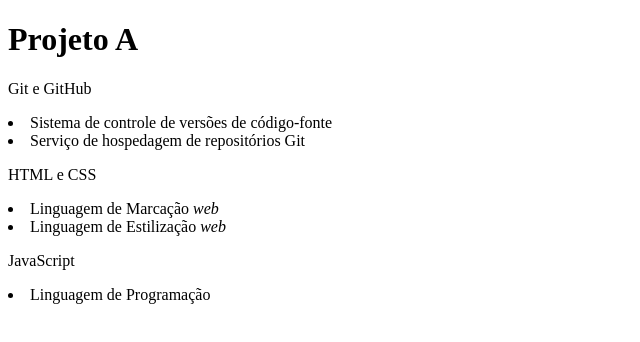
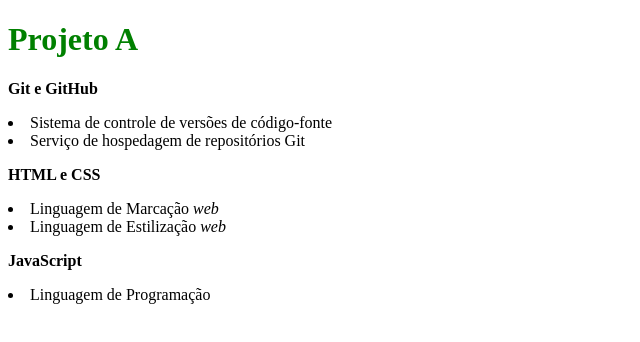
Before and after one commit to victorhugoricarte/git-tools-test, a plain HTML site: page index.html in a window 1280 px wide. Shown: the whole page, without its empty margins (0-640 px from the left). Drawn offline with Linux system fonts and the light colour scheme.

Commit message:
Adicionado elemento link e alterados elementos parágrafo do body em 'index.html'

```diff
--- a/index.html
+++ b/index.html
@@ -3,17 +3,18 @@
 <head>
     <meta charset="UTF-8">
     <meta name="viewport" content="width=device-width, initial-scale=1.0">
+    <link rel="stylesheet" href="styles.css">
     <title>Projeto A</title>
 </head>
 <body>
     <h1>Projeto A</h1>
-    <p>Git e GitHub</p>
+    <p><strong>Git e GitHub</strong></p>
     <li>Sistema de controle de versões de código-fonte</li>
     <li>Serviço de hospedagem de repositórios Git</li>
-    <p>HTML e CSS</p>
+    <p><strong>HTML e CSS</strong></p>
     <li>Linguagem de Marcação <em>web</em></li>
     <li>Linguagem de Estilização <em>web</em></li>
-    <p>JavaScript</p>
+    <p><strong>JavaScript</strong></p>
     <li>Linguagem de Programação</li>
 </body>
 </html>
```
